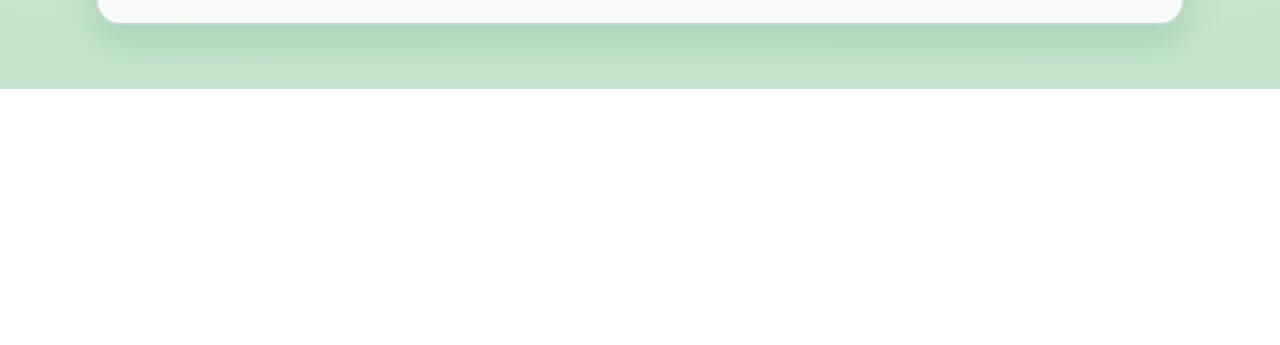
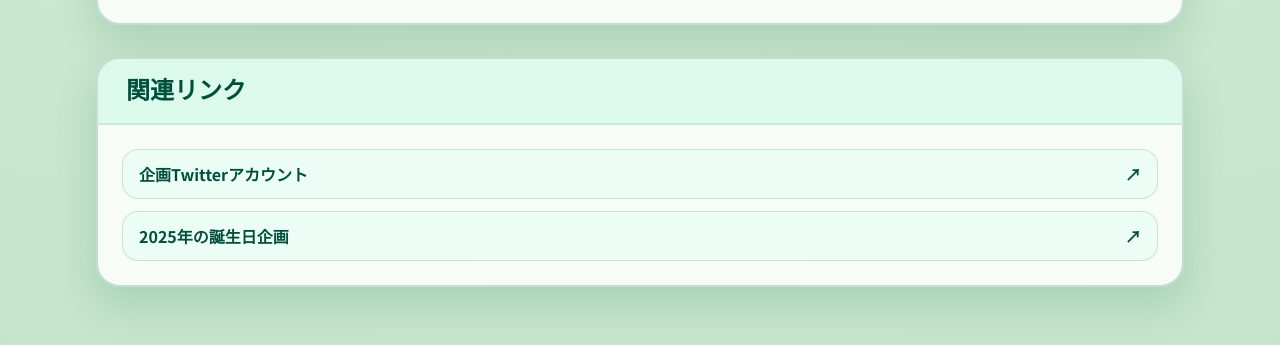
Before and after one commit to karia/tsukaima-project, a website: page docs/index.html in a window 1280 px wide. Shown: the part 2824-3169 px from the top of the page. Before the commit the page ends 2913 px from the top, so only its background shows below. Drawn offline with Linux system fonts and the light colour scheme; a web font is replaced by a local one.

Commit message:
feat: add campaign links section

```diff
--- a/docs/index.html
+++ b/docs/index.html
@@ -89,6 +89,32 @@
           </div>
         </div>
       </section>
+
+      <section class="overflow-hidden rounded-3xl border-2 border-emerald-800/20 bg-white/85 shadow-[0_16px_40px_rgba(16,79,42,0.15)]">
+        <div class="border-b-2 border-emerald-800/10 bg-emerald-100/70 px-5 py-3 sm:px-7 sm:py-4">
+          <h2 class="text-2xl font-extrabold text-emerald-900" style="font-family: 'Zen Maru Gothic', sans-serif">関連リンク</h2>
+        </div>
+        <div class="grid gap-3 p-4 sm:p-6">
+          <a
+            href="https://x.com/tsukaimaproject"
+            target="_blank"
+            rel="noopener noreferrer"
+            class="inline-flex items-center justify-between rounded-2xl border border-emerald-900/15 bg-emerald-50 px-4 py-3 text-sm font-bold text-emerald-900 transition hover:bg-emerald-100 sm:text-base"
+          >
+            <span>企画Twitterアカウント</span>
+            <span aria-hidden="true">↗</span>
+          </a>
+          <a
+            href="https://tsukaima.studio.site/"
+            target="_blank"
+            rel="noopener noreferrer"
+            class="inline-flex items-center justify-between rounded-2xl border border-emerald-900/15 bg-emerald-50 px-4 py-3 text-sm font-bold text-emerald-900 transition hover:bg-emerald-100 sm:text-base"
+          >
+            <span>2025年の誕生日企画</span>
+            <span aria-hidden="true">↗</span>
+          </a>
+        </div>
+      </section>
     </main>
   </body>
 </html>
```
Also changed, not shown: docs/assets/style.css.
